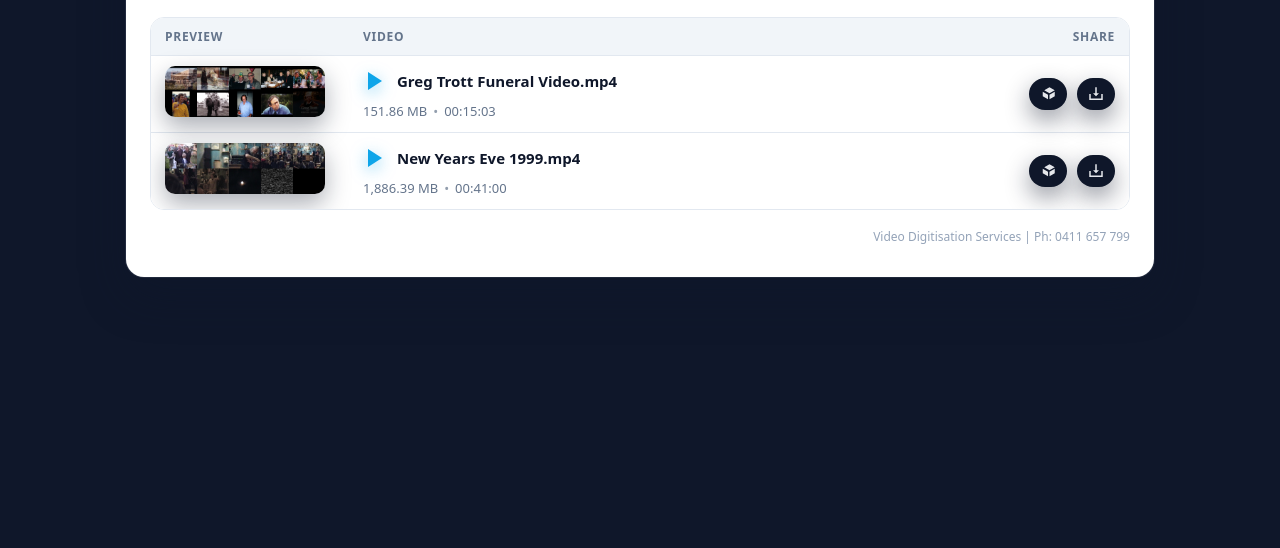
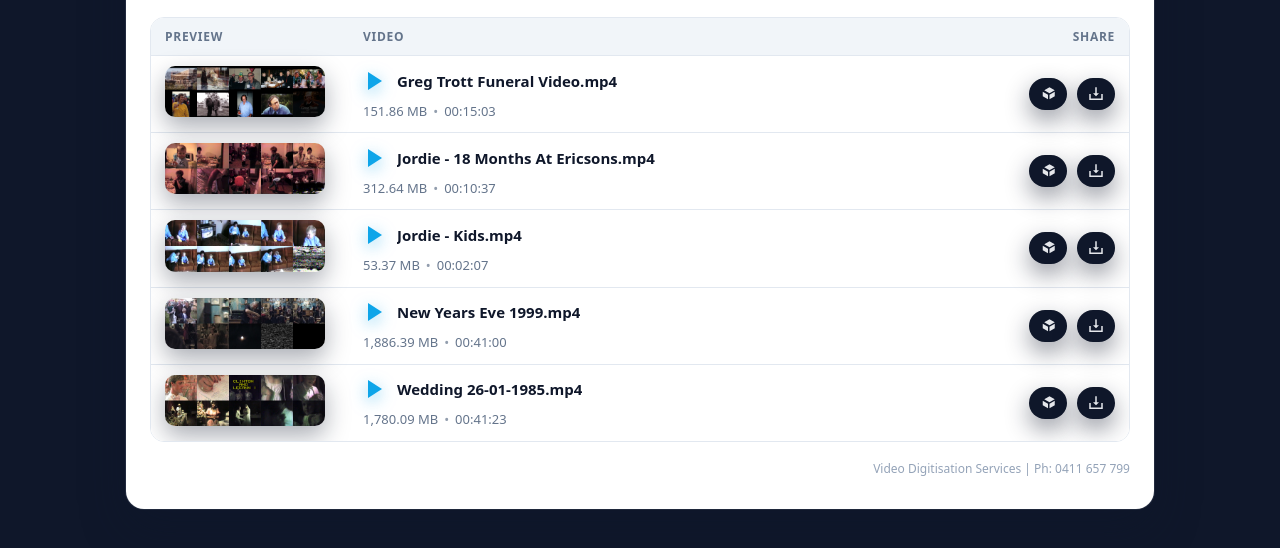
Before and after one commit to RealmsAU/Lea-Kimber, a plain HTML site: page index.html in a window 1280 px wide. Shown: the part 112-660 px from the top of the page. Drawn offline with Linux system fonts and the light colour scheme.

Commit message:
Auto-update: 2026-02-09 13:55:17

```diff
--- a/index.html
+++ b/index.html
@@ -407,6 +407,112 @@
 <tr>
   <td class="thumb-cell">
     <div class="thumb-wrapper">
+      <img src="thumbnails/Jordie _ 18 Months At Ericsons.jpg"
+           class="thumb-img"
+           data-thumb="thumbnails/Jordie _ 18 Months At Ericsons.jpg"
+           onclick="openImageFromThumb(this)">
+    </div>
+  </td>
+
+  <td class="info-cell">
+    <a href="#"
+       class="play-link"
+       data-local="./Jordie - 18 Months At Ericsons.mp4"
+       data-dropbox="https://dl.dropboxusercontent.com/s/hk5wl84p9p1dmrhesb5s8/Jordie-18-Months-At-Ericsons.mp4?rlkey=or1yv35nxyyowo0t95earkucw"
+       onclick="openVideoFromLink(this); return false;">
+      <svg class="play-icon" viewBox="0 0 24 24">
+        <polygon points="5,3 19,12 5,21" />
+      </svg>
+      <span class="filename-text">Jordie - 18 Months At Ericsons.mp4</span>
+    </a>
+
+    <div class="meta-line">
+      <span class="size-text">312.64 MB</span>
+      <span class="dot-sep">•</span>
+      <span class="duration-text">00:10:37</span>
+    </div>
+  </td>
+
+  <td class="share-cell">
+
+    <!-- Share button -->
+    <button class="icon-button"
+            data-dropbox="https://www.dropbox.com/s/hk5wl84p9p1dmrhesb5s8/Jordie-18-Months-At-Ericsons.mp4?rlkey=or1yv35nxyyowo0t95earkucw&dl=0"
+            onclick="copyShareLinkFromButton(this)"
+            title="Copy Dropbox share link">
+      <svg class="share-icon" viewBox="0 0 24 24">
+        <path d="M14 3l7 4-7 4-7-4 7-4zm7 6v6l-7 4v-6l7-4zm-9 4v6l-7-4V9l7 4z"/>
+      </svg>
+    </button>
+
+    <!-- Download button -->
+    <a class="icon-button download-button"
+       data-dropbox-download="https://dl.dropboxusercontent.com/s/hk5wl84p9p1dmrhesb5s8/Jordie-18-Months-At-Ericsons.mp4?rlkey=or1yv35nxyyowo0t95earkucw&dl=1"
+       onclick="downloadFromDropbox(this); return false;"
+       title="Download video">
+      <svg class="download-icon" viewBox="0 0 24 24">
+        <path d="M12 3v12l4-4h-3V3h-2v8H8l4 4zm-7 9v6h14v-6h2v8H3v-8h2z"/>
+      </svg>
+    </a>
+
+  </td>
+</tr>
+<tr>
+  <td class="thumb-cell">
+    <div class="thumb-wrapper">
+      <img src="thumbnails/Jordie _ Kids.jpg"
+           class="thumb-img"
+           data-thumb="thumbnails/Jordie _ Kids.jpg"
+           onclick="openImageFromThumb(this)">
+    </div>
+  </td>
+
+  <td class="info-cell">
+    <a href="#"
+       class="play-link"
+       data-local="./Jordie - Kids.mp4"
+       data-dropbox="https://dl.dropboxusercontent.com/s/59ln2lgcfa046ge28sc9h/Jordie-Kids.mp4?rlkey=pomcuvpy2b179k62h1nh6x543"
+       onclick="openVideoFromLink(this); return false;">
+      <svg class="play-icon" viewBox="0 0 24 24">
+        <polygon points="5,3 19,12 5,21" />
+      </svg>
+      <span class="filename-text">Jordie - Kids.mp4</span>
+    </a>
+
+    <div class="meta-line">
+      <span class="size-text">53.37 MB</span>
+      <span class="dot-sep">•</span>
+      <span class="duration-text">00:02:07</span>
+    </div>
+  </td>
+
+  <td class="share-cell">
+
+    <!-- Share button -->
+    <button class="icon-button"
+            data-dropbox="https://www.dropbox.com/s/59ln2lgcfa046ge28sc9h/Jordie-Kids.mp4?rlkey=pomcuvpy2b179k62h1nh6x543&dl=0"
+            onclick="copyShareLinkFromButton(this)"
+            title="Copy Dropbox share link">
+      <svg class="share-icon" viewBox="0 0 24 24">
+        <path d="M14 3l7 4-7 4-7-4 7-4zm7 6v6l-7 4v-6l7-4zm-9 4v6l-7-4V9l7 4z"/>
+      </svg>
+    </button>
+
+    <!-- Download button -->
+    <a class="icon-button download-button"
+       data-dropbox-download="https://dl.dropboxusercontent.com/s/59ln2lgcfa046ge28sc9h/Jordie-Kids.mp4?rlkey=pomcuvpy2b179k62h1nh6x543&dl=1"
+       onclick="downloadFromDropbox(this); return false;"
+       title="Download video">
+      <svg class="download-icon" viewBox="0 0 24 24">
+        <path d="M12 3v12l4-4h-3V3h-2v8H8l4 4zm-7 9v6h14v-6h2v8H3v-8h2z"/>
+      </svg>
+    </a>
+
+  </td>
+</tr>
+<tr>
+  <td class="thumb-cell">
+    <div class="thumb-wrapper">
       <img src="thumbnails/New Years Eve 1999.jpg"
            class="thumb-img"
            data-thumb="thumbnails/New Years Eve 1999.jpg"
@@ -448,6 +554,59 @@
     <!-- Download button -->
     <a class="icon-button download-button"
        data-dropbox-download="https://dl.dropboxusercontent.com/s/cx7wj0rxq19msh6s6oyyd/New-Years-Eve-1999.mp4?rlkey=6rqtc9w9soummfs462rta26ks&dl=1"
+       onclick="downloadFromDropbox(this); return false;"
+       title="Download video">
+      <svg class="download-icon" viewBox="0 0 24 24">
+        <path d="M12 3v12l4-4h-3V3h-2v8H8l4 4zm-7 9v6h14v-6h2v8H3v-8h2z"/>
+      </svg>
+    </a>
+
+  </td>
+</tr>
+<tr>
+  <td class="thumb-cell">
+    <div class="thumb-wrapper">
+      <img src="thumbnails/Wedding 26_01_1985.jpg"
+           class="thumb-img"
+           data-thumb="thumbnails/Wedding 26_01_1985.jpg"
+           onclick="openImageFromThumb(this)">
+    </div>
+  </td>
+
+  <td class="info-cell">
+    <a href="#"
+       class="play-link"
+       data-local="./Wedding 26-01-1985.mp4"
+       data-dropbox="https://dl.dropboxusercontent.com/s/bw8v79q86okbh7n15kxx0/Wedding-26-01-1985.mp4?rlkey=nkbgvuwnp8zh2l4sah4tt81m5"
+       onclick="openVideoFromLink(this); return false;">
+      <svg class="play-icon" viewBox="0 0 24 24">
+        <polygon points="5,3 19,12 5,21" />
+      </svg>
+      <span class="filename-text">Wedding 26-01-1985.mp4</span>
+    </a>
+
+    <div class="meta-line">
+      <span class="size-text">1,780.09 MB</span>
+      <span class="dot-sep">•</span>
+      <span class="duration-text">00:41:23</span>
+    </div>
+  </td>
+
+  <td class="share-cell">
+
+    <!-- Share button -->
+    <button class="icon-button"
+            data-dropbox="https://www.dropbox.com/s/bw8v79q86okbh7n15kxx0/Wedding-26-01-1985.mp4?rlkey=nkbgvuwnp8zh2l4sah4tt81m5&dl=0"
+            onclick="copyShareLinkFromButton(this)"
+            title="Copy Dropbox share link">
+      <svg class="share-icon" viewBox="0 0 24 24">
+        <path d="M14 3l7 4-7 4-7-4 7-4zm7 6v6l-7 4v-6l7-4zm-9 4v6l-7-4V9l7 4z"/>
+      </svg>
+    </button>
+
+    <!-- Download button -->
+    <a class="icon-button download-button"
+       data-dropbox-download="https://dl.dropboxusercontent.com/s/bw8v79q86okbh7n15kxx0/Wedding-26-01-1985.mp4?rlkey=nkbgvuwnp8zh2l4sah4tt81m5&dl=1"
        onclick="downloadFromDropbox(this); return false;"
        title="Download video">
       <svg class="download-icon" viewBox="0 0 24 24">
```
Also changed, not shown: thumbnails/Jordie _ 18 Months At Ericsons.jpg (added), thumbnails/Jordie _ Kids.jpg (added), thumbnails/Wedding 26_01_1985.jpg (added).
